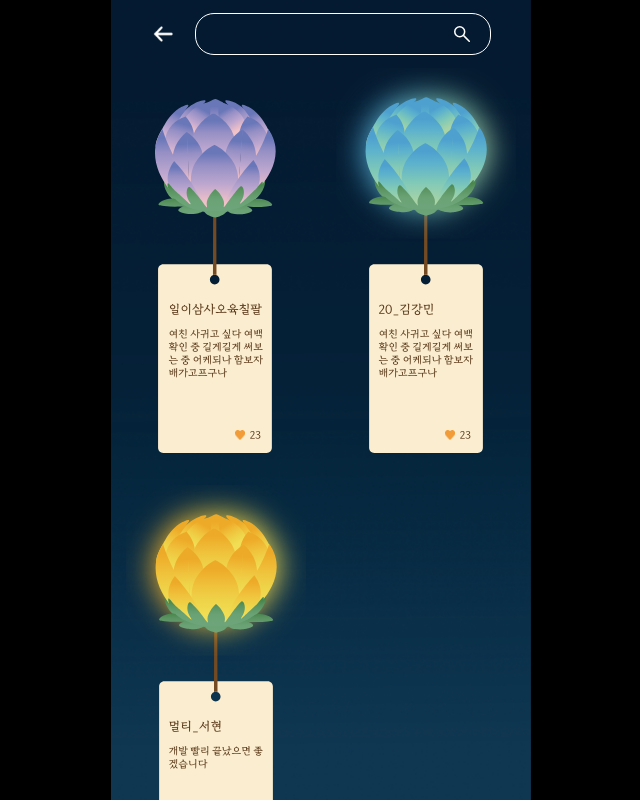
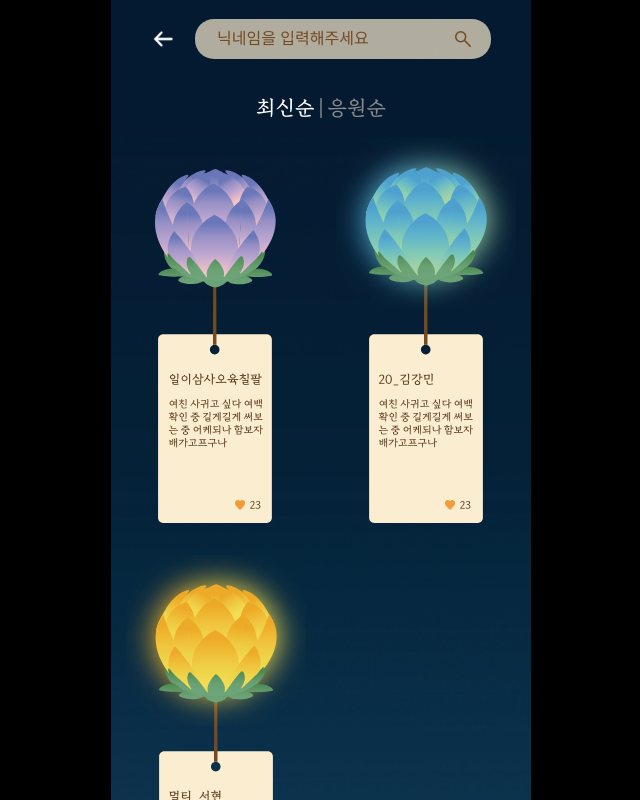
Before and after one commit to irumi-dgu/irumi-forntend, a React (Vite) app: page /lanterns in a window 1280 px wide. Shown: the top 800 px of the page, without its empty margins (319-959 px from the left). Built offline with nearby package versions, Linux system fonts and the light colour scheme.

Commit message:
:sparkles: Feat: Sort 추가
최신순/응원순

```diff
--- a/src/pages/lanterns/Lanterns.jsx
+++ b/src/pages/lanterns/Lanterns.jsx
@@ -1,9 +1,16 @@
-import React from "react";
+import React, { useState } from "react";
 import * as S from "./style";
 import Lantern from "../../components/lantern/Lantern";
 import BackBtn from "../../components/common/backBtn/BackBtn";
 
 function Lanterns() {
+  const [sortBy, setSortBy] = useState("recent");
+
+  const selectorClick = () => {
+    console.log(sortBy);
+    sortBy == "recent" ? setSortBy("pop") : setSortBy("recent");
+  };
+
   // get 해올거
   const data = [
     {
@@ -39,10 +46,17 @@ function Lanterns() {
       <S.Header>
         <BackBtn />
         <S.Search>
-          <S.Input />
+          <S.Input placeholder="닉네임을 입력해주세요" />
           <img src="/icon_search.svg" style={{ width: "16px" }} />
         </S.Search>
       </S.Header>
+
+      <S.Selector onClick={selectorClick}>
+        <S.SelectorMenu $isActive={sortBy == "recent"}>최신순</S.SelectorMenu>
+        <S.SelectorMenu>|</S.SelectorMenu>
+        <S.SelectorMenu $isActive={sortBy == "pop"}>응원순</S.SelectorMenu>
+      </S.Selector>
+
       <S.LanternsList>
         {data.map(item => (
           <S.LanternBox key={item.id}>
--- a/src/pages/lanterns/style.jsx
+++ b/src/pages/lanterns/style.jsx
@@ -20,25 +20,41 @@ export const Header = styled.div`
   justify-content: space-between;
   align-items: center;
   padding: 0px 40px;
-  margin: 15px 0px;
+  margin: 20px 0px;
+`;
+
+export const Selector = styled.div`
+  display: flex;
+  width: 130px;
+  justify-content: space-between;
+  margin: 20px;
+`;
+
+export const SelectorMenu = styled.div`
+  font-size: 20px;
+  color: ${props => (props.$isActive ? "white" : "#898989")};
 `;
 
 export const Search = styled.div`
   flex-grow: 1;
-  border: solid 1px white;
+  /* border: solid 1px white; */
   border-radius: 19px;
   margin-left: 20px;
   display: flex;
   justify-content: center;
   align-items: center;
   padding: 10px 20px;
-  color: white;
+  background-color: #fbedd0b2;
+  /* opacity: 70%; */
+  input::placeholder {
+    color: #744a21;
+  }
 `;
 
 export const Input = styled.input`
   flex-grow: 1;
   font-size: 16px;
-
+  color: #5b3a1a;
   margin-right: 5px;
 `;
 export const LanternsList = styled.div`
@@ -46,6 +62,7 @@ export const LanternsList = styled.div`
   display: grid;
   grid-template-columns: 1fr 1fr;
   grid-row-gap: 30px;
+  margin-bottom: 100px;
 `;
 
 export const LanternBox = styled.div`
```
Also changed, not shown: public/icon_search.svg.
